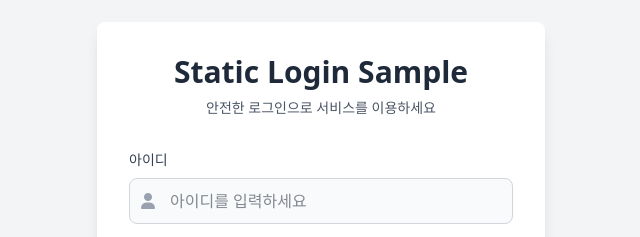
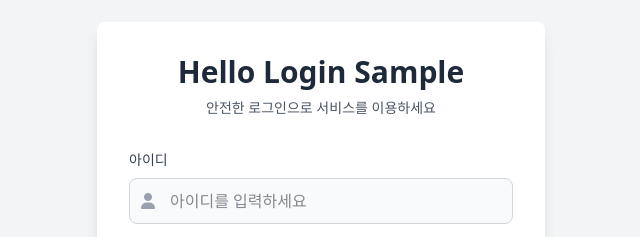
Before and after one commit to brian-s-cloudflare-study/cloudflare-101, a website: page -. Demos/from-login-sample/public/index.html in a window 1280 px wide. Shown: the part 142-379 px from the top of the page, 319-959 px from the left. Drawn offline with nearby package versions, Linux system fonts and the light colour scheme.

```diff
--- a/-. Demos/static-login-sample/public/index.html
+++ b/-. Demos/from-login-sample/public/index.html
@@ -13,7 +13,7 @@
 				<div class="rounded-lg bg-white p-8 shadow-lg">
 					<!-- 서비스 이름 -->
 					<div class="mb-8 text-center">
-						<h1 class="text-3xl font-bold text-gray-800">Static Login Sample</h1>
+						<h1 class="text-3xl font-bold text-gray-800">Hello Login Sample</h1>
 						<p class="mt-2 text-sm text-gray-600">안전한 로그인으로 서비스를 이용하세요</p>
 					</div>
 
```
Also changed, not shown: -. Demos/from-login-sample/README.md (added), -. Demos/from-login-sample/package.json (renamed from -. Demos/static-login-sample/package.json), -. Demos/from-login-sample/public/dashboard.html (renamed from -. Demos/static-login-sample/public/dashboard.html), -. Demos/from-login-sample/src/index.js (renamed from -. Demos/static-login-sample/src/index.js), -. Demos/from-login-sample/test/index.spec.js (renamed from -. Demos/static-login-sample/test/index.spec.js), -. Demos/from-login-sample/vitest.config.js (renamed from -. Demos/static-login-sample/vitest.config.js), 10 other files.
